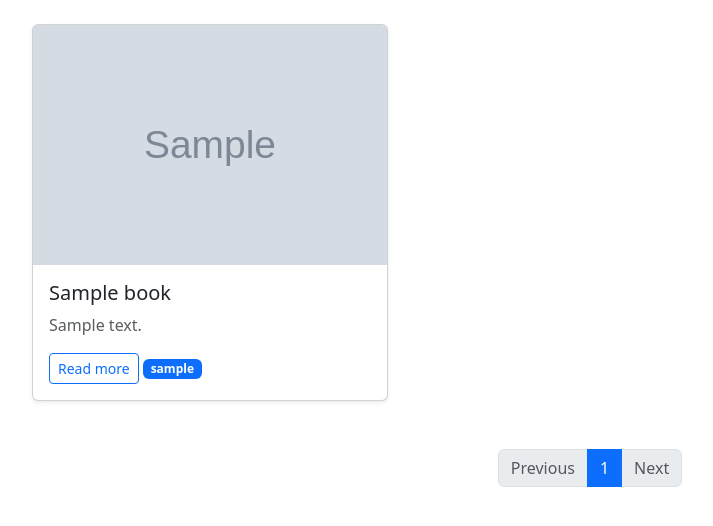
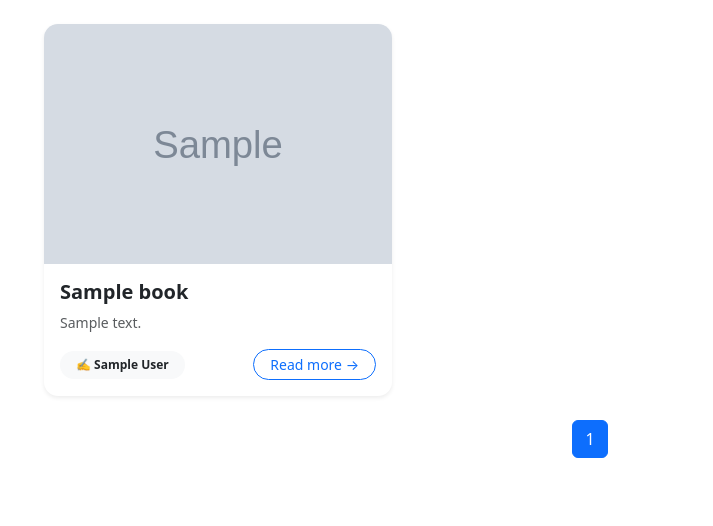
Before and after one commit to PGupta2911/django-library-orm, a Django app: page /dashboard/ in a window 1280 px wide. Shown: the part 56-582 px from the top of the page, without its empty margins (50-763 px from the left). Run offline with Django 5.2, Linux system fonts and the light colour scheme; a user stored in the database is signed in; tables that the repository leaves empty hold one stand-in row (values such as "Sample post"); grey boxes marked "Sample" are stand-in pictures; some libraries are stand-ins or nearby versions.

```diff
--- a/library/views.py
+++ b/library/views.py
@@ -7,6 +7,7 @@ from django.shortcuts import redirect, render
 from django.utils import timezone
 
 from .models import Author, Book
+from blog.utils.email import send_book_added_email
 
 
 def signup_view(request):
@@ -81,17 +82,29 @@ def dashboard(request):
 
 @login_required
 def add_book(request):
-    if request.method == 'POST':
-        author = Author.objects.get(user=request.user)
-        Book.objects.create(
-            author=author,title=request.POST['title'],
-            description=request.POST['description'],
-            cover_image=request.FILES['cover'],
-            is_published='publish' in request.POST,
-            published_date=timezone.now() if 'publish' in request.POST else None
+    if request.method == "POST":
+
+        title = request.POST.get("title")
+        description = request.POST.get("description")
+        cover = request.FILES.get("cover")
+
+        author, _ = Author.objects.get_or_create(
+            user=request.user
         )
-        return redirect('/dashboard/')
-    return render(request, 'add_book.html')
+
+        book = Book.objects.create(
+            title=title,
+            description=description,
+            cover_image=cover,
+            author=author
+        )
+
+        send_book_added_email(request.user, book)
+
+        return redirect("/dashboard/")
+
+    return render(request, "add_book.html")
+
 
 @login_required
 def book_detail(request, book_id):
--- /dev/null
+++ b/static/style/style.css
@@ -0,0 +1,16 @@
+.book-card {
+  border-radius: 14px;
+  transition: all 0.25s ease;
+}
+
+.book-card:hover {
+  transform: translateY(-6px);
+  box-shadow: 0 12px 24px rgba(0,0,0,0.12);
+}
+
+.book-img {
+  height: 240px;
+  object-fit: cover;
+  border-top-left-radius: 14px;
+  border-top-right-radius: 14px;
+}
--- a/templates/base.html
+++ b/templates/base.html
@@ -1,3 +1,5 @@
+{% load static %}
+
 <!DOCTYPE html>
 <html lang="en">
 <head>
@@ -7,6 +9,7 @@
     <!-- Bootstrap CSS -->
     <link href="https://cdn.jsdelivr.net/npm/bootstrap@5.3.2/dist/css/bootstrap.min.css" rel="stylesheet">
     <input type="hidden" id="csrf-token" value="{{ csrf_token }}">
+    <link rel="stylesheet" href="{% static 'style/style.css' %}">
 
 
 </head>
--- a/templates/blog/article_add.html
+++ b/templates/blog/article_add.html
@@ -16,11 +16,6 @@
         <div class="mb-3">
           <label class="form-label">Article Title</label>
           <input type="text" name="title" class="form-control" required>
-        </div>
-
-        <div class="mb-3">
-          <label class="form-label">Author Name</label>
-          <input type="text" name="author" class="form-control" required>
         </div>
 
         <div class="mb-3">
--- a/templates/blog/manage.html
+++ b/templates/blog/manage.html
@@ -119,7 +119,6 @@
 >
           {% csrf_token %}
           <input type="text" name="title" class="form-control mb-2" placeholder="Title">
-          <input type="text" name="author" class="form-control mb-2 "placeholder="Author Name">
           <textarea name="content" class="form-control mb-2" placeholder="Content"></textarea>
           <button type="submit" class="btn btn-primary">Save</button>
 </form>
--- a/templates/dashboard.html
+++ b/templates/dashboard.html
@@ -1,82 +1,67 @@
-{% extends 'base.html' %}
+{% extends "base.html" %}
 {% block content %}
 
-<div class="row">
+<div class="container my-4">
+  <div class="row g-4">
+
     {% for book in page_obj %}
-  <div class="col-md-4 mb-4">
-    <div class="card h-100 shadow-sm">
+    <div class="col-lg-4 col-md-6">
+      <div class="card book-card h-100 border-0 shadow-sm">
 
         <img src="{{ book.cover_image.url }}"
-           class="card-img-top"
-           style="height:240px; object-fit:cover;">
+             class="card-img-top book-img"
+             alt="cover">
 
-      <div class="card-body">
-        <h5 class="card-title">{{ book.title }}</h5>
+        <div class="card-body d-flex flex-column">
+          <h5 class="card-title fw-semibold">
+            {{ book.title }}
+          </h5>
 
-        <p class="card-text text-muted">
-          {{ book.description|truncatechars:100 }}
+          <p class="card-text text-muted small">
+            {{ book.description|truncatechars:80 }}
           </p>
 
+          <div class="mt-auto d-flex justify-content-between align-items-center">
+            <span class="badge bg-light text-dark px-3 py-2 rounded-pill">
+              ✍️ {{ book.author.user.get_full_name|default:book.author.user.username }}
+            </span>
+
             <a href="{% url 'book_detail' book.id %}"
-          class="btn btn-sm btn-outline-primary">
-          Read more
+               class="btn btn-outline-primary btn-sm rounded-pill px-3">
+              Read more →
             </a>
-
-        <span class="badge bg-primary">
-          {{ book.author.user.username }}
-        </span>
+          </div>
         </div>
 
       </div>
     </div>
-  {% empty %}
-    <p class="text-center">No books available</p>
     {% endfor %}
+
+  </div>
 </div>
 
-<!-- 🔽 PAGINATION UI -->
+
+  <!-- Pagination -->
   <nav class="mt-4">
     <ul class="pagination justify-content-center">
-
       {% if page_obj.has_previous %}
         <li class="page-item">
-        <a class="page-link" href="?page={{ page_obj.previous_page_number }}">
-          Previous
-        </a>
-      </li>
-    {% else %}
-      <li class="page-item disabled">
-        <span class="page-link">Previous</span>
+          <a class="page-link" href="?page={{ page_obj.previous_page_number }}">Previous</a>
         </li>
       {% endif %}
 
-    {% for num in page_obj.paginator.page_range %}
-      {% if page_obj.number == num %}
       <li class="page-item active">
-          <span class="page-link">{{ num }}</span>
+        <span class="page-link">{{ page_obj.number }}</span>
       </li>
-      {% else %}
-        <li class="page-item">
-          <a class="page-link" href="?page={{ num }}">{{ num }}</a>
-        </li>
-      {% endif %}
-    {% endfor %}
 
       {% if page_obj.has_next %}
         <li class="page-item">
-        <a class="page-link" href="?page={{ page_obj.next_page_number }}">
-          Next
-        </a>
-      </li>
-    {% else %}
-      <li class="page-item disabled">
-        <span class="page-link">Next</span>
+          <a class="page-link" href="?page={{ page_obj.next_page_number }}">Next</a>
         </li>
       {% endif %}
-
-
-
     </ul>
   </nav>
 
+</div>
+
 {% endblock %}
```
Also changed, not shown: blog/utils/email.py (added, +60 -0 lines), blog/views.py (+54 -38 lines), orm/settings.py (+10 -0 lines), templates/email/article_added.html (added, +86 -0 lines), templates/email/book_added.html (added, +70 -0 lines). Lines whose indentation alone changed are shown as unchanged.
